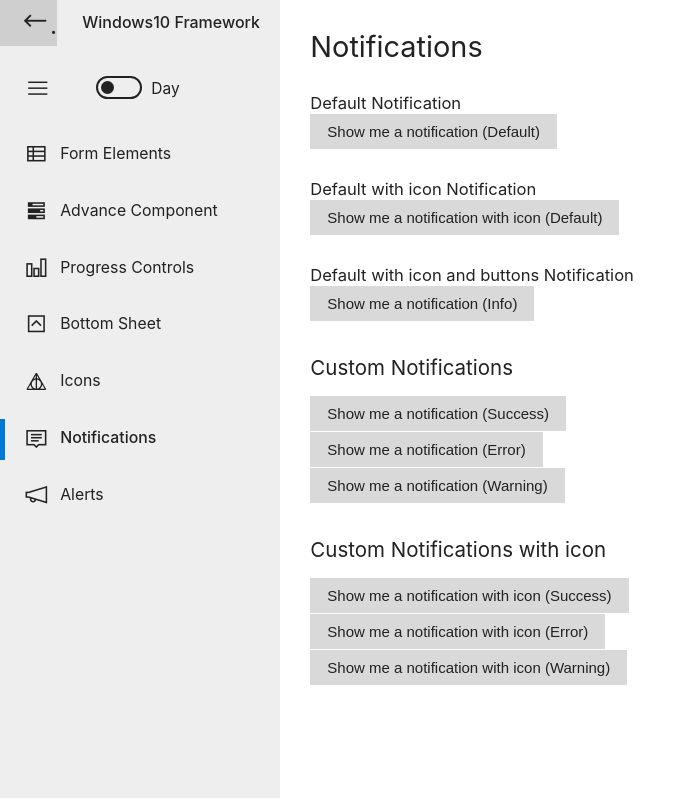
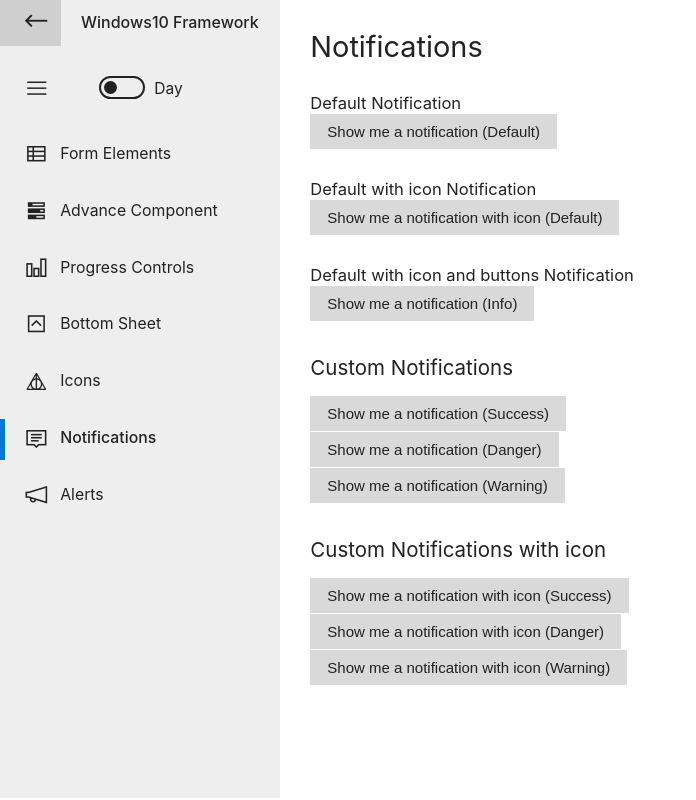
Before and after one commit to virtualvivek/windows-ui, a plain HTML site: page Framework.html in a window 1280 px wide. Both pictures are taken after a click on the item "Notifications". Shown: the whole page, without its empty margins (0-696 px from the left). Drawn offline with Linux system fonts and the light colour scheme.

Commit message:
minor bug fixes
 - setting more accurate padding on back button including toggled state,with app-name and toggle bar and switch

```diff
--- a/Framework.html
+++ b/Framework.html
@@ -611,12 +611,12 @@
             <h5 class="spaning">Custom Notifications</h5>
 
               <input id="show-notification-default-success" type="button" value="Show me a notification (Success)" animate/><br>
-              <input id="show-notification-default-error" type="button" value="Show me a notification (Error)" animate/><br>
+              <input id="show-notification-default-danger" type="button" value="Show me a notification (Danger)" animate/><br>
               <input id="show-notification-default-warning" type="button" value="Show me a notification (Warning)" animate/><br>
 
             <h5 class="spaning">Custom Notifications with icon</h5>
               <input id="show-notification-icon-success" type="button" value="Show me a notification with icon (Success)" animate/><br>
-              <input id="show-notification-icon-error" type="button" value="Show me a notification with icon (Error)" animate/><br>
+              <input id="show-notification-icon-danger" type="button" value="Show me a notification with icon (Danger)" animate/><br>
               <input id="show-notification-icon-warning" type="button" value="Show me a notification with icon (Warning)" animate/><br>
 
 
@@ -660,6 +660,7 @@
 
 
 
+
         </div><!-- /app-content-wrap(App Tab Host Wrapper) -->
 
     </div><!-- /app-container(Tabs Content Including Tabs) -->
--- a/src/core/js/init/framework/notificatons_demo.js
+++ b/src/core/js/init/framework/notificatons_demo.js
@@ -30,7 +30,7 @@
 
 
 
-    $('#show-notification-default-error').on('click', function () {
+    $('#show-notification-default-danger').on('click', function () {
         var options = getOptions();
         options.title = 'Warning!';
         options.description = 'The data presentation here can be change.';
@@ -102,7 +102,7 @@
 
 
 
-    $('#show-notification-icon-error').on('click', function () {
+    $('#show-notification-icon-danger').on('click', function () {
         var options = getOptions();
         options.title = 'Warning!';
         options.description = 'The data presentation here can be change.';
```
Also changed, not shown: src/core/css/windows10framework.min.css, src/core/docs/notifications/img/notifications_warning.png (renamed from src/core/docs/notifications/img/notifications_alert.png), src/core/js/windows10framework.min.js.
